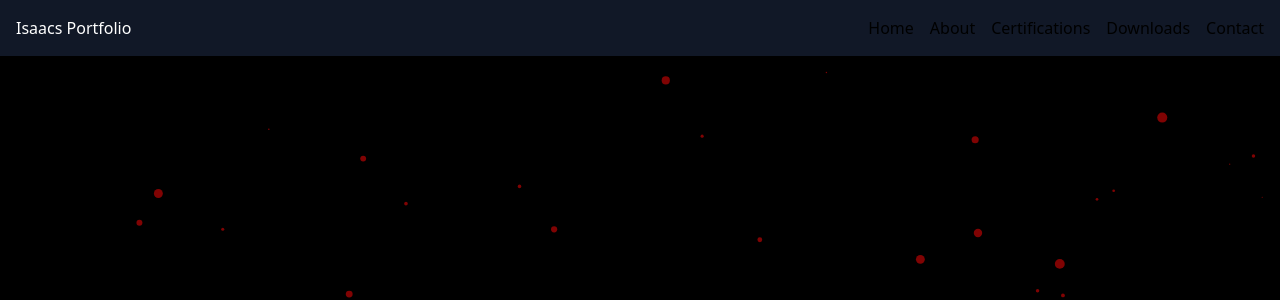
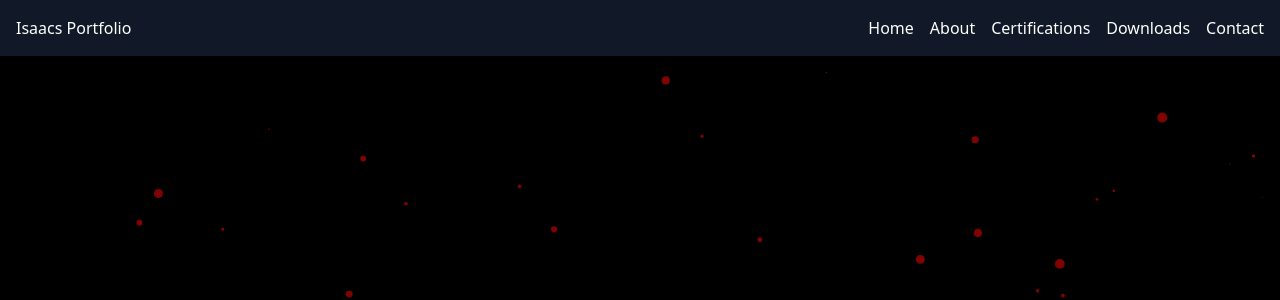
Before and after one commit to MrDoge905/IsaacsPortfolio, a website: page index.html in a window 1280 px wide. Shown: the top 300 px of the page. Drawn offline with nearby package versions, Linux system fonts and the light colour scheme.

Commit message:
Update index.html

```diff
--- a/index.html
+++ b/index.html
@@ -34,11 +34,11 @@
                 <h1 class="text-white">Isaacs Portfolio</h1>
             </div>
             <div class="flex space-x-4">
-                <a data-aos="fade-up" data-aos-duration="500" href="#home" class="text-sm md:text-base text-red-500">Home</a>
-                <a data-aos="fade-up" data-aos-duration="750" href="#about" class="text-sm md:text-base text-red-500">About</a>
-                <a data-aos="fade-up" data-aos-duration="1000" href="#certifications" class="text-sm md:text-base text-red-500">Certifications</a>
-                <a data-aos="fade-up" data-aos-duration="1250" href="#downloads" class="text-sm md:text-base text-red-500">Downloads</a>
-                <a data-aos="fade-up" data-aos-duration="1500" href="#contact" class="text-sm md:text-base text-red-500">Contact</a>
+                <a data-aos="fade-up" data-aos-duration="500" href="#home" class="text-sm md:text-base text-white">Home</a>
+                <a data-aos="fade-up" data-aos-duration="750" href="#about" class="text-sm md:text-base text-white">About</a>
+                <a data-aos="fade-up" data-aos-duration="1000" href="#certifications" class="text-sm md:text-base text-white">Certifications</a>
+                <a data-aos="fade-up" data-aos-duration="1250" href="#downloads" class="text-sm md:text-base text-white">Downloads</a>
+                <a data-aos="fade-up" data-aos-duration="1500" href="#contact" class="text-sm md:text-base text-white">Contact</a>
             </div>
         </div>
     </nav>
```
